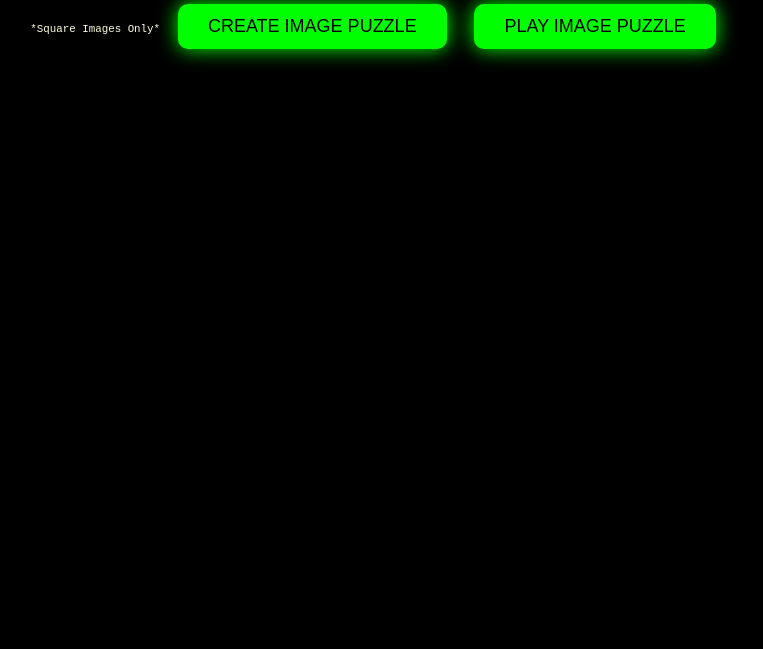
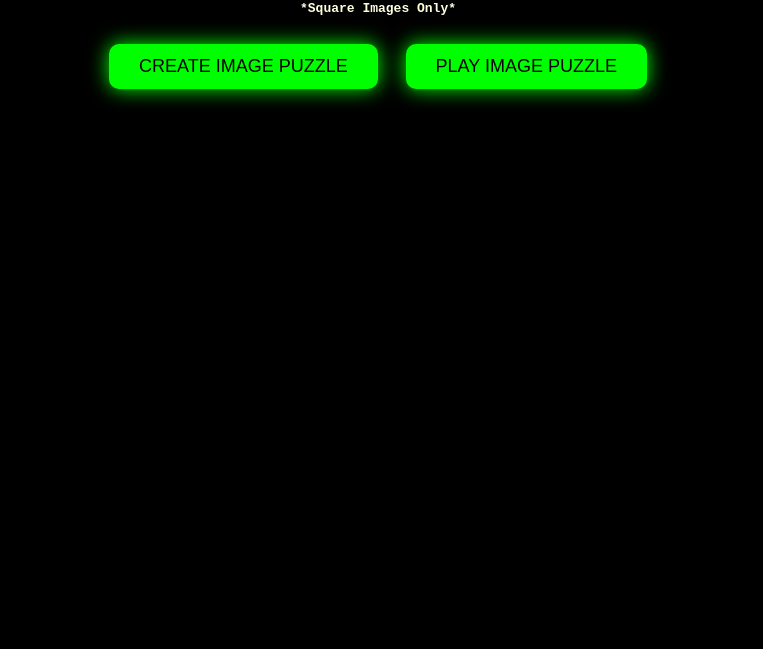
Before and after one commit to mrtomatosam/imagepuzzle, a plain HTML site: page index.html in a window 1280 px wide. Shown: the part 151-800 px from the top of the page, without its empty margins (262-1025 px from the left). Drawn offline with Linux system fonts and the light colour scheme.

Commit message:
Update index.html

```diff
--- a/index.html
+++ b/index.html
@@ -27,7 +27,7 @@
 
 <div id="menu">
   <h1>IMAGE PUZZLE CARTRIDGE</h1>
-  <small style="color:lightyellow">*Square Images Only*</small>
+  <h4 style="color:lightyellow">*Square Images Only*</h4>
   <button onclick="createPuzzle()">CREATE IMAGE PUZZLE</button>
   <button onclick="loadPuzzle()">PLAY IMAGE PUZZLE</button>
 </div>
```
